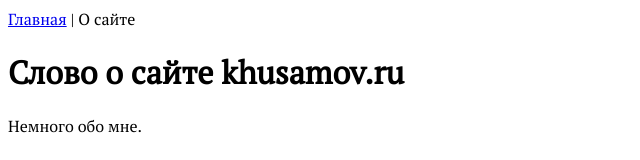
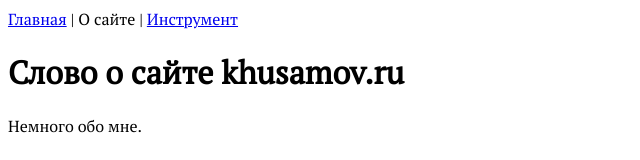
Before and after one commit to khusamov/khusamov.ru, a Next.js app: page /about in a window 1280 px wide. Shown: the top 160 px of the page, without its empty margins (0-640 px from the left). Built offline with nearby package versions, Linux system fonts and the light colour scheme.

Commit message:
Menu: Пункт меню выделены в отдельный массив данных

```diff
--- a/components/Menu.tsx
+++ b/components/Menu.tsx
@@ -1,14 +1,34 @@
 import React, {Component, Fragment} from 'react';
 import Link from './Link';
 
+interface IItem {
+	title: string;
+	uri: string;
+}
+
 export default class Menu extends Component {
+	private items: IItem[] = [{
+		title: 'Главная',
+		uri: '/'
+	}, {
+		title: 'О сайте',
+		uri: '/about'
+	}, {
+		title: 'Инструмент',
+		uri: '/tool'
+	}];
 	render() {
-		return (
+		return this.items.map(({title, uri}, index) => (
 			<Fragment>
-				<Link href='/'><a>Главная</a></Link>
-				<span> | </span>
-				<Link href='/about'><a>О сайте</a></Link>
+				<Link key={index} href={uri}>
+					<a>{title}</a>
+				</Link>
+				{
+					index !== this.items.length - 1 && (
+						<span> | </span>
+					)
+				}
 			</Fragment>
-		);
+		));
 	}
 }
```
